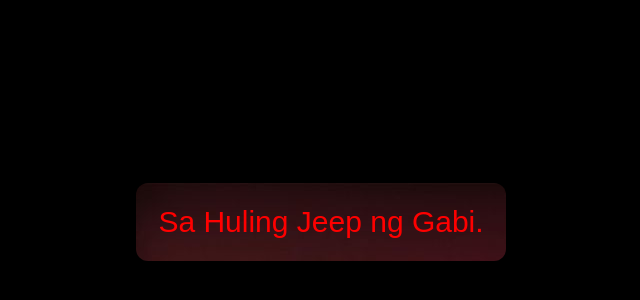
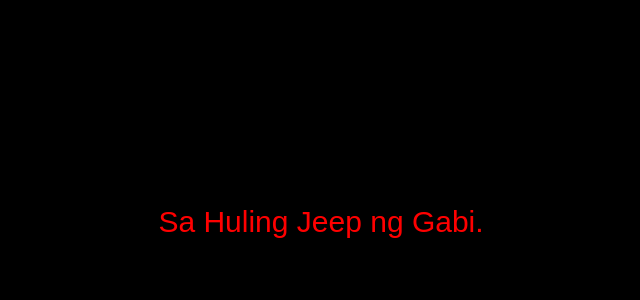
Before and after one commit to MathEase07/subt, a plain HTML site: page index.html in a window 1280 px wide. Shown: the part 172-472 px from the top of the page, without its empty margins (319-959 px from the left). Drawn offline with Linux system fonts and the light colour scheme.

Commit message:
Update index.html

```diff
--- a/index.html
+++ b/index.html
@@ -33,7 +33,7 @@
       color: red;
       line-height:1.4;
       max-width: 92%;
-      background-image: url(https://github.com/MathEase07/subt/blob/main/333.jpg);
+      background: rgba(0,0,0,0.45);
       padding: 18px 22px;
       border-radius: 12px;
       box-shadow: 0 6px 18px rgba(0,0,0,0.6);
```
